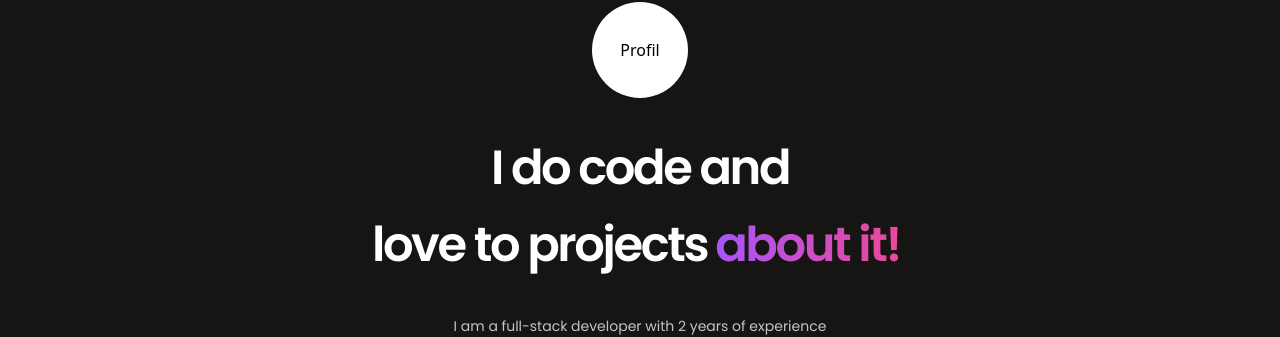
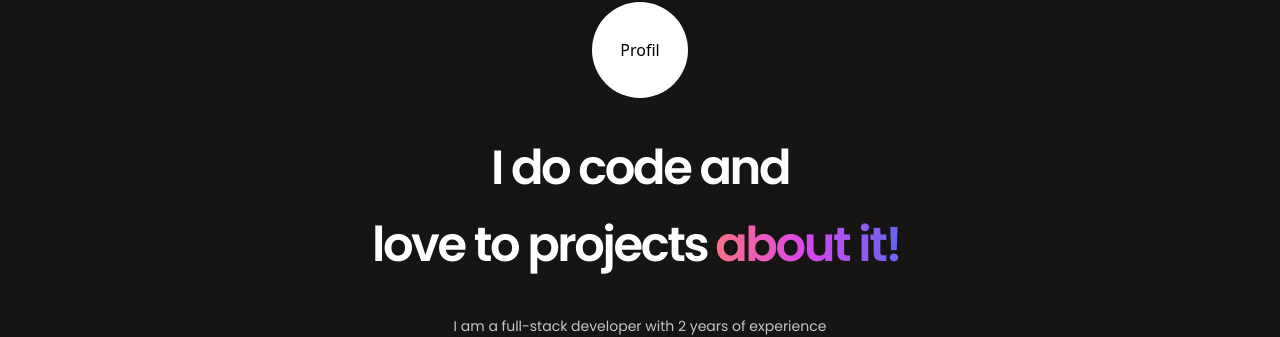
Before and after one commit to brilliswift/Portofolio-Brilli, a React (Vite) app: page / in a window 1280 px wide. Shown: the part 78-415 px from the top of the page. Built offline with nearby package versions, Linux system fonts and the light colour scheme.

Commit message:
style : fix heading extra-bold

```diff
--- a/src/components/Hero.jsx
+++ b/src/components/Hero.jsx
@@ -8,14 +8,14 @@ const Hero = () => (
             padding: 2rem;
 
         `}>
-            <div className="text-center text-white font-poppins font-extrabold text-5xl">
-                <h2 className={`${styles.heading2} leading-[20px] tracking-tighter`}>
+            <div className="text-center text-white font-poppins text-5xl">
+                <h2 className={`${styles.heading2} leading-[20px] tracking-tighter font-weight: 900`}>
                     I do code and
                     <br />
                     love to projects
                     <span className="mx-2">
             <span
-                className="bg-gradient-to-r from-purple-500 to-pink-500 bg-clip-text text-transparent"
+                className="bg-gradient-to-r from-rose-400 via-fuchsia-500 to-indigo-500 bg-clip-text text-transparent"
             >
               about it!
             </span>
```
